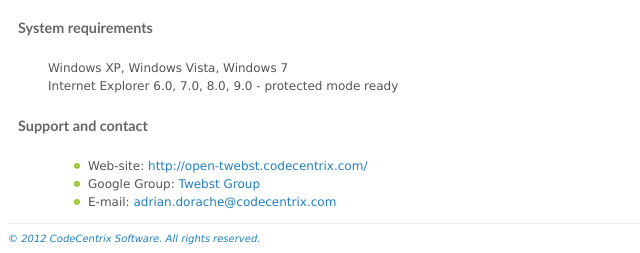
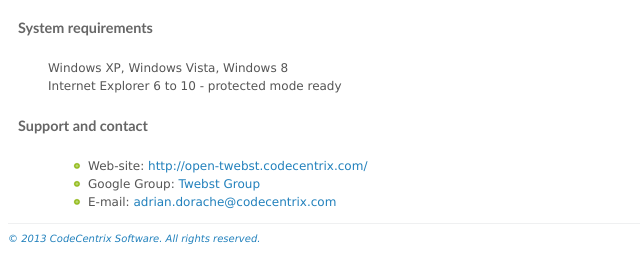
Before and after one commit to codecentrix/open-twebst, a plain HTML site: page Help/HTML/Introduction.htm in a window 1280 px wide. Shown: the part 610-863 px from the top of the page, 0-640 px from the left. Drawn offline with Linux system fonts and the light colour scheme.

Commit message:
Help and site update: year and IE/Win version

```diff
--- a/Help/HTML/Introduction.htm
+++ b/Help/HTML/Introduction.htm
@@ -59,10 +59,10 @@
 		<h3>System requirements</h3>
 		<dl>
 			<dd>
-				Windows XP, Windows Vista, Windows 7
+				Windows XP, Windows Vista, Windows 8
 			</dd>
 			<dd>
-				Internet Explorer 6.0, 7.0, 8.0, 9.0 - protected mode ready
+				Internet Explorer 6 to 10 - protected mode ready
 			</dd>
 		</dl>
 
@@ -78,6 +78,6 @@
 		</dl>
 
 		<hr SIZE="1"></hr>
-		<small><a target="_blank" href="http://www.codecentrix.com"><i>&copy; 2012 CodeCentrix Software. All rights reserved.</i></a></small>
+		<small><a target="_blank" href="http://www.codecentrix.com"><i>&copy; 2013 CodeCentrix Software. All rights reserved.</i></a></small>
 	</body>
 </html>
```
Also changed, not shown: Help/HTML/SearchCondition.htm (+1 -1 lines), Help/HTML/Tutorials.htm (+1 -1 lines), Help/WebHelp/Introduction.htm (+3 -3 lines), Help/WebHelp/SearchCondition.htm (+1 -1 lines), Help/WebHelp/Tutorials.htm (+1 -1 lines), Help/WebHelp/aboutopentwebst.html (+1 -1 lines), Help/WebHelp/playground.htm (+1 -1 lines), 4 other files.
